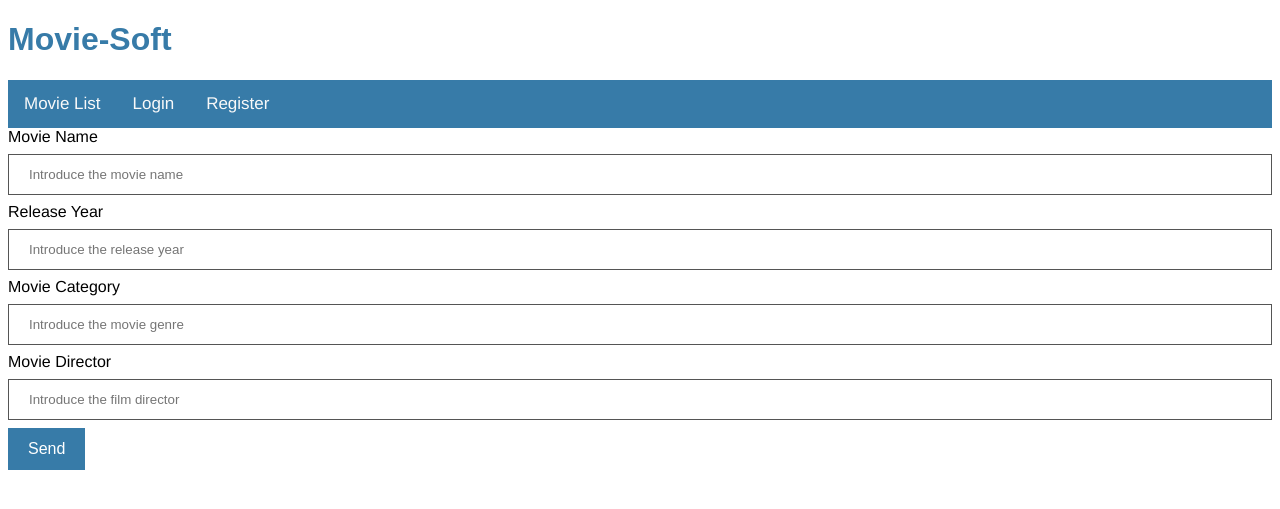
After one commit to alexsvt2/moviesoft, a Flask app: page /movies/new_movie in a window 1280 px wide. The commit adds this page. Shown: the top 509 px of the page. Run offline with Flask 2, Linux system fonts and the light colour scheme.

Commit message:
se agregaron nuevas paginas y estilos

```diff
--- a/app.py
+++ b/app.py
@@ -21,6 +21,10 @@ class Movie(db.Model):
 def inicio():
     return render_template('index.html')
 
+@app.route('/movies/new_movie', methods=['GET', 'POST'])
+def new_movie():
+    return render_template('new_movie.html')
+
 @app.route('/movies', methods=['GET', 'POST'])
 def movie():
     if request.method == 'POST':
@@ -30,7 +34,7 @@ def movie():
         director = request.form['director']
         if not name or not year or not category or not director:
             flash('Please enter all the fields', 'error')
-            return redirect(url_for('movie'))
+            return redirect(url_for('new_movie'))
             # return 'Introduce todos los campos'
         movie = Movie(name=name, year=year, category=category, director=director) #Instancia
         db.session.add(movie)
--- a/static/css/main.css
+++ b/static/css/main.css
@@ -39,6 +39,7 @@ h1, h2, h3, h4, h5 {
   font-size: 16px;
 }
 
+
 a {
   color: #377ba8;
 }
--- a/templates/base/base.html
+++ b/templates/base/base.html
@@ -6,6 +6,19 @@
 
 </head>
 <body>
+    <h1>Movie-Soft</h1>
+    <nav>
+        <a href="/movies">Movie List</a>
+        <a class="login" href="#">Login</a>
+        <a class="login" href="#">Register</a>
+    </nav>
+
+
+
+    <!-- <form method="GET"="busqueda">
+        <input type="text" placeholder="Search Movies">
+        <input type="submit" value="Search">
+    </form> -->
     {% block content%}
 
 
--- /dev/null
+++ b/templates/new_movie.html
@@ -0,0 +1,26 @@
+{% extends 'base/base.html' %}
+
+
+{% block content%}
+
+{% with messages = get_flashed_messages(category_filter=["error"]) %}
+    {% if messages %}
+        {% for message in messages %}
+            <div class="warning">{{ message }}</div>
+        {% endfor %}
+    {% endif %}
+{% endwith %}
+
+<form method="post" action="/movies">
+    <label for="name">Movie Name</label>
+    <input type="text" name = "name" placeholder="Introduce the movie name" ><br>
+    <label for="year">Release Year</label>
+    <input type="text" name = "year" placeholder="Introduce the release year" ><br>
+    <label for="category">Movie Category</label>
+    <input type="text" name = "category" placeholder="Introduce the movie genre"><br>
+    <label for="director">Movie Director</label>
+    <input type="text" name = "director" placeholder="Introduce the film director"><br>
+    <input type="submit" value="Send">
+</form>
+
+{% endblock %}
--- a/templates/search.html
+++ b/templates/search.html
@@ -1,7 +1,7 @@
 {% extends 'base/base.html' %}
 {% block content %}
 <a href="/movies">Return to Movie List</a>
-<table>
+<!-- <table>
     <thead>
         <tr>
             <th>Id</th>
@@ -23,7 +23,7 @@
 
             </tr>
         </tbody>
-</table>
+</table> -->
 <h2>Update Movie Data</h2>
 <form method="post" action="/movies/{{movie.id}}">
     <label for="name">Movie Name</label>
```
Also changed, not shown: templates/index.html (+0 -10 lines), templates/show_all.html (+14 -8 lines), movie_database.db.
